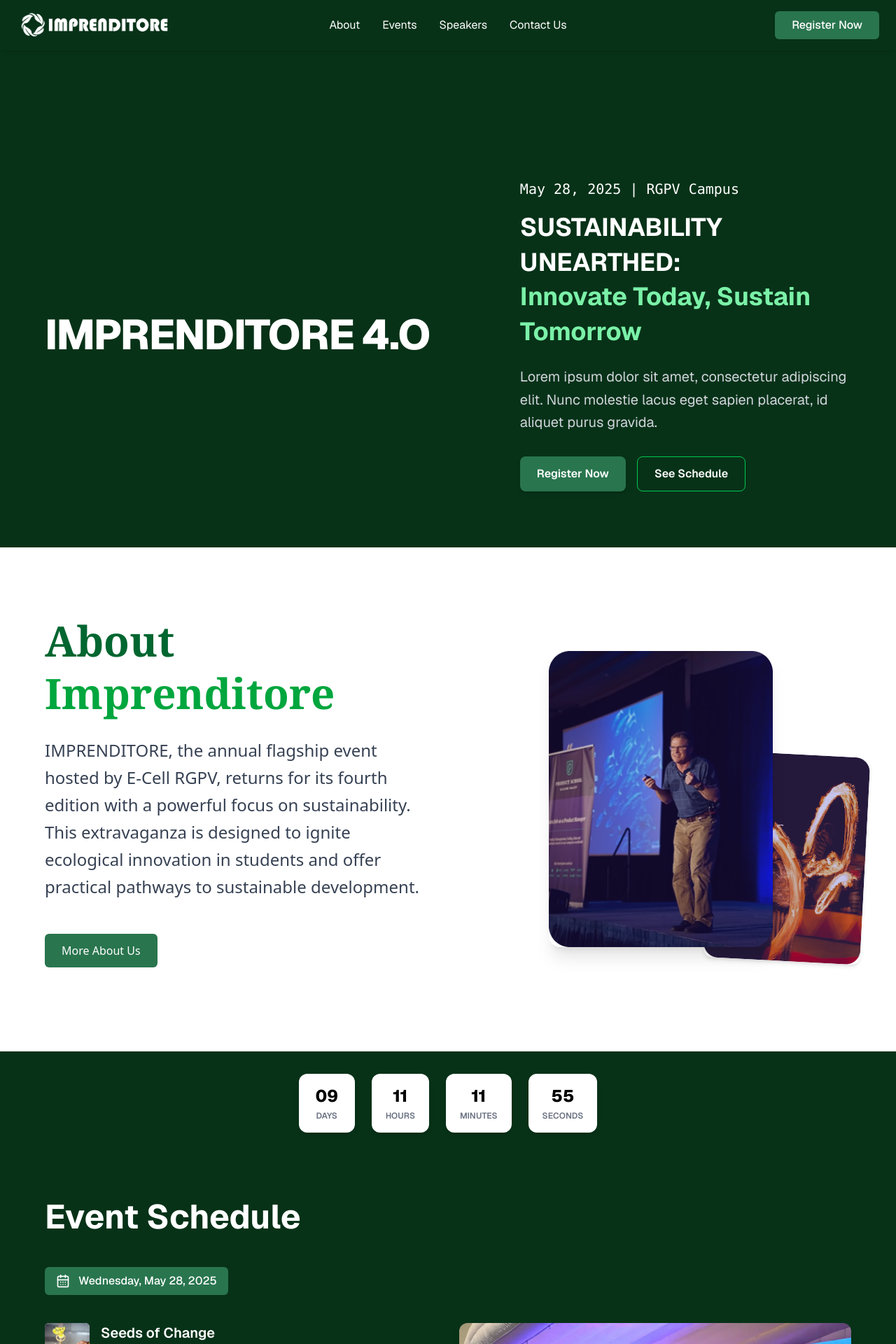
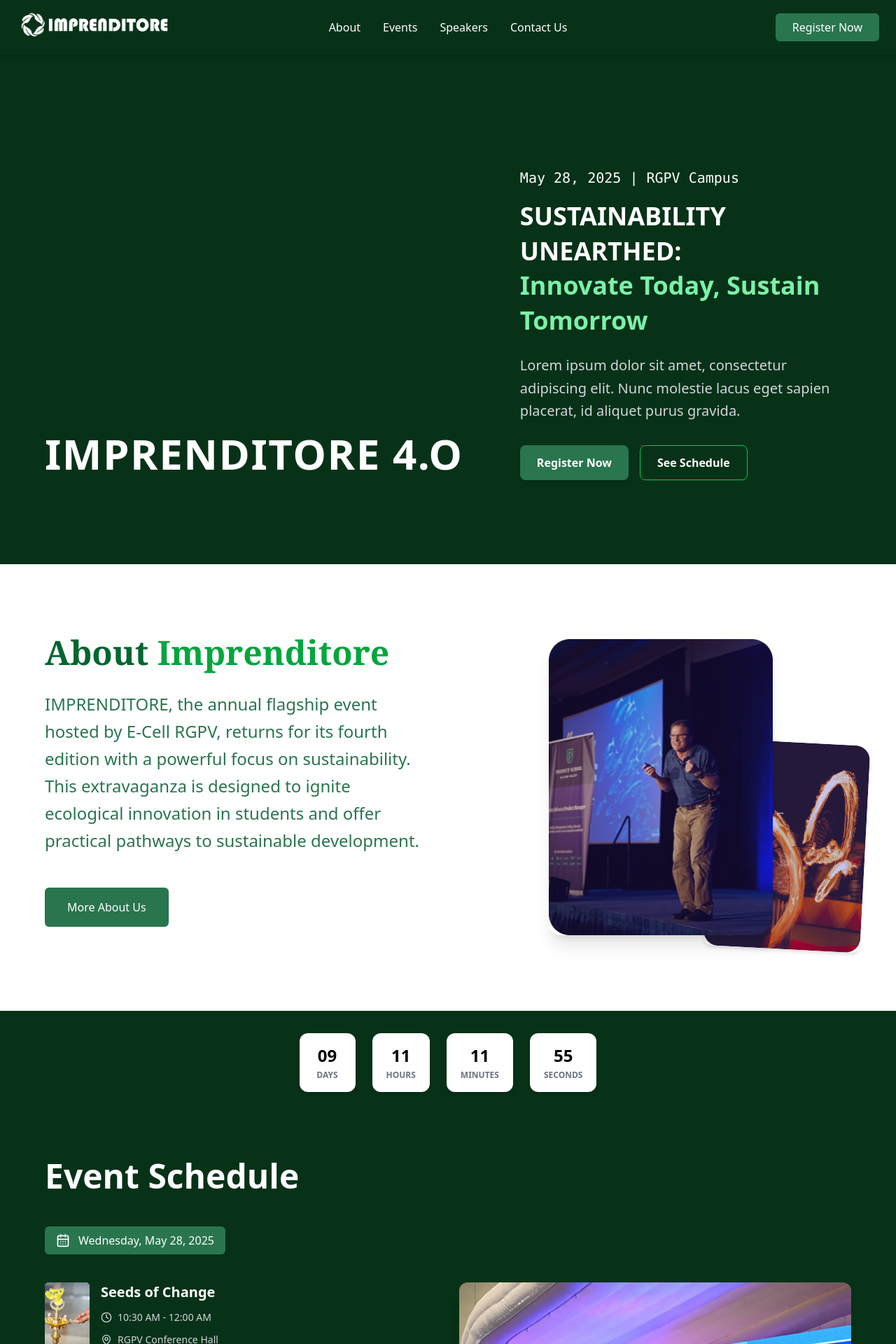
Before and after one commit to TechEcellRGPV/Imprenditore-4.0, a Next.js app: page / in a window 1280 px wide. Shown: the top 1920 px of the page at 70% size. Built offline with nearby package versions, Linux system fonts and the light colour scheme.

Commit message:
update home page ui and font

```diff
--- a/src/app/globals.css
+++ b/src/app/globals.css
@@ -19,25 +19,14 @@
   }
 }
 
+
 body {
   background: var(--background);
   color: var(--foreground);
   font-family: Arial, Helvetica, sans-serif;
 } */
-.perspective {
-  perspective: 1000px;
-}
-
-.transform-style {
-  transform-style: preserve-3d;
-}
-
-.backface-hidden {
-  backface-visibility: hidden;
-}
-
-.rotate-y-180 {
-  transform: rotateY(180deg);
+html{
+  scroll-behavior: smooth;
 }
 .perspective {
   perspective: 1000px;
--- a/src/app/layout.js
+++ b/src/app/layout.js
@@ -1,4 +1,5 @@
 import { Geist, Geist_Mono } from "next/font/google";
+import { Manrope } from 'next/font/google'
 import "./globals.css";
 import { Toaster } from "sonner";
 
@@ -6,6 +7,11 @@ const geistSans = Geist({
   variable: "--font-geist-sans",
   subsets: ["latin"],
 });
+const manrope = Manrope({
+  subsets: ['latin'],
+  weight: ['500'], // Medium
+  variable: '--font-manrope',
+})
 
 const geistMono = Geist_Mono({
   variable: "--font-geist-mono",
@@ -15,13 +21,16 @@ const geistMono = Geist_Mono({
 export const metadata = {
   title: "Imprenditore 4.0",
   description: "by E-Cell RGPV",
+  icons: {
+    icon: '/ecell-logo.jpg'
+  },
 };
 
 export default function RootLayout({ children }) {
   return (
     <html lang="en">
       <body
-        className={`${geistSans.variable} ${geistMono.variable} antialiased`}
+        className={`${manrope.variable} antialiased`}
       >
         {children}
         <Toaster richColors position="top-center" />
--- a/src/components/about.js
+++ b/src/components/about.js
@@ -5,15 +5,15 @@ export default function About() {
 
 
         <div className="md:w-1/2 space-y-6 text-center md:text-left">
-          <h2 className="lg:text-6xl  sm:text-5xl font-bold font-serif text-green-800 leading-tight">
+          <h2 className="lg:text-5xl text-2xl  sm:text-4xl font-bold font-serif text-green-800 leading-tight">
             About <span className="text-green-600">Imprenditore</span>
           </h2>
-          <p className="text-gray-700 text-base lg:text-2xl sm:text-lg leading-relaxed">
+          <p className="text-[#29754E] text-base lg:text-2xl sm:text-lg leading-relaxed">
             IMPRENDITORE, the annual flagship event hosted by E-Cell RGPV, returns for its fourth edition
             with a powerful focus on sustainability. This extravaganza is designed to ignite ecological innovation in students
             and offer practical pathways to sustainable development.
           </p>
-          <button className="bg-[#29754E] hover:bg-[#256B47] text-white px-6 py-3 my-6 rounded-md font-medium transition duration-300">
+          <button className="bg-[#29754E] hover:bg-[#256B47] text-white px-8 py-4 my-6 rounded-md font-medium transition duration-300">
             More About Us
           </button>
         </div>
--- a/src/components/countdown.js
+++ b/src/components/countdown.js
@@ -31,11 +31,11 @@ const Countdown = () => {
   }, []);
 
   return (
-    <div className="flex justify-center items-center gap-4 sm:gap-6 py-8 px-4 bg-[#073218] flex-nowrap overflow-x-auto">
+    <div className="flex  justify-center items-center gap-4 sm:gap-6 py-8 px-5 sm:px-4 bg-[#073218] flex-nowrap overflow-x-hidden">
       {Object.entries(timeLeft).map(([label, value]) => (
         <div
           key={label}
-          className="bg-white rounded-xl px-5 py-4 text-center shadow-md min-w-[80px]"
+          className="bg-white rounded-xl px-3 sm:px-5 py-4 text-center shadow-md min-w-[60px] sm:min-w-[80px]"
         >
           <p className="text-2xl font-extrabold text-black">{value}</p>
           <p className="text-gray-500 font-semibold uppercase text-xs mt-1">
--- a/src/components/eventSchedule.js
+++ b/src/components/eventSchedule.js
@@ -31,10 +31,10 @@ const events = [
 
 const EventSchedule = () => {
   return (
-    <section className="bg-[#073218] text-white px-4 py-16">
+    <section className="bg-[#073218] text-white px-15 sm:px-4 py-16">
       <div className="max-w-6xl mx-auto">
         {/* Heading */}
-        <h2 className="text-5xl font-bold mb-12  text-left text-white-300">Event Schedule</h2>
+        <h2 className="text-5xl font-bold mb-12 text-center sm:text-left text-white-300">Event Schedule</h2>
 
         {/* Date */}
         <div className="flex items-center gap-3 bg-[#29754E] hover:bg-[#256B47] text-white rounded-md lg:text-md px-4 py-2 w-fit mb-10">
@@ -48,7 +48,7 @@ const EventSchedule = () => {
           <div className="flex flex-col gap-12">
             {events.map((event, index) => (
               <div key={index} className="flex items-start gap-4">
-                <div className="w-16 h-16 bg-white rounded-md overflow-hidden">
+                <div className="w-16 h-24 bg-white rounded-md overflow-hidden">
                   <img
                     src={event.image}
                     alt={event.name}
@@ -57,7 +57,7 @@ const EventSchedule = () => {
                 </div>
                 <div>
                   <h3 className="text-xl font-semibold">{event.name}</h3>
-                  <p className="flex items-center text-sm text-gray-300 mt-1">
+                  <p className="flex items-center text-sm text-gray-300 my-3">
                     <Clock size={16} className="mr-2" />
                     {event.time}
                   </p>
@@ -80,7 +80,7 @@ const EventSchedule = () => {
             <img
               src="/images/timeline.png"
               alt="Event"
-              className="w-full h-100 object-cover rounded-xl shadow-lg"
+              className="w-full h-120 object-cover rounded-xl shadow-lg"
             />
           </div>
         </div>
--- a/src/components/footer.js
+++ b/src/components/footer.js
@@ -4,7 +4,7 @@ import { FaInstagram, FaLinkedinIn, FaXTwitter } from "react-icons/fa6";
 export default function Footer() {
   return (
     <footer className="bg-[#073218] text-white py-6 px-4">
-      <div className="flex justify-between items-center flex-wrap gap-4">
+      <div className="flex justify-center sm:justify-between items-center flex-wrap gap-4">
 
         <div className="flex items-center space-x-2">
           <img src="/images/logo.png" alt="Imprenditore Logo" className="h-10" />
--- a/src/components/header.js
+++ b/src/components/header.js
@@ -1,4 +1,4 @@
-'use client';
+"use client";
 import { useState } from "react";
 import { FaBars, FaTimes } from "react-icons/fa";
 
@@ -12,31 +12,41 @@ export default function Header() {
   return (
     <header className="bg-[#073218] text-white px-6 py-4 shadow-md fixed w-full z-50">
       <div className="relative flex items-center justify-between max-w-7xl mx-auto">
-
-
         <div className="flex-shrink-0">
+          <button
+            className="cursor-pointer"
+            onClick={() => {
+              window.location.href = "/";
+            }}
+          >
             <img
               src="/images/logo.png"
               alt="Imprenditore Logo"
               className="h-10 w-auto"
             />
+          </button>
         </div>
 
         <nav className="hidden md:flex absolute left-1/2 -translate-x-1/2 space-x-8">
-          <a href="#about" className="hover:text-green-300">About</a>
-          <a href="/events" className="hover:text-green-300">Events</a>
-          <a href="/speakers" className="hover:text-green-300">Speakers</a>
-          <a href="#contact" className="hover:text-green-300">Contact Us</a>
+          <a href="#about" className="hover:text-green-300">
+            About
+          </a>
+          <a href="/events" className="hover:text-green-300">
+            Events
+          </a>
+          <a href="#speakers" className="hover:text-green-300">
+            Speakers
+          </a>
+          <a href="#contact" className="hover:text-green-300">
+            Contact Us
+          </a>
         </nav>
 
-
         <div className="hidden md:block">
-          <button className="bg-[#29754E] hover:bg-[#256B47] text-white px-6 py-2 rounded-md font-medium">
+          <button onClick={()=>{window.location.href=("/register")}} className="bg-[#29754E] hover:bg-[#256B47] text-white px-6 py-2 rounded-md cursor-pointer font-medium">
             Register Now
           </button>
-
         </div>
-
 
         <div className="md:hidden">
           <button onClick={toggleNav}>
@@ -45,14 +55,23 @@ export default function Header() {
         </div>
       </div>
 
-
       {navOpen && (
         <div className="md:hidden bg-green-950 text-white px-6 py-4 space-y-3">
-          <a href="/" className="block hover:text-green-300">Home</a>
-          <a href="#about" className="block hover:text-green-300">About</a>
-          <a href="/events" className="block hover:text-green-300">Events</a>
-          <a href="/speakers" className="block hover:text-green-300">Speakers</a>
-          <a href="#contact" className="block hover:text-green-300">Contact Us</a>
+          <a href="/" className="block hover:text-green-300">
+            Home
+          </a>
+          <a href="#about" className="block hover:text-green-300">
+            About
+          </a>
+          <a href="/events" className="block hover:text-green-300">
+            Events
+          </a>
+          <a href="/speakers" className="block hover:text-green-300">
+            Speakers
+          </a>
+          <a href="#contact" className="block hover:text-green-300">
+            Contact Us
+          </a>
           <button className="bg-green-600 hover:bg-green-500 text-white px-6 py-2 rounded-md font-medium w-full">
             Register Now
           </button>
--- a/src/components/hero.js
+++ b/src/components/hero.js
@@ -1,11 +1,12 @@
+"use client";
 export default function Hero() {
   return (
-    <section className="bg-[#073218] text-white px-6 pt-64 pb-20">
-      <div className="max-w-6xl mx-auto flex flex-col md:flex-row items-center justify-between gap-12">
+    <section className="bg-[#073218] text-white px-6 pt-37 sm:pt-60 pb-30">
+      <div className="max-w-6xl mx-auto flex flex-col md:flex-row items-end justify-between gap-12">
 
 
-        <div className="md:w-2/3 text-4xl sm:text-5xl lg:text-6xl font-extrabold tracking-tight leading-tight text-left md:text-left">
-          <span className="block">IMPRENDITORE 4.O</span>
+        <div className="md:w-2/3 text-4xl text-center sm:text-5xl lg:text-6xl font-bold tracking-wide leading-tight sm:text-left md:text-left">
+         <span className="block">IMPRENDITORE 4.O</span>
 
         </div>
 
@@ -22,10 +23,10 @@ export default function Hero() {
             Lorem ipsum dolor sit amet, consectetur adipiscing elit. Nunc molestie lacus eget sapien placerat, id aliquet purus gravida.
           </p>
           <div className="flex flex-wrap justify-center md:justify-start gap-4">
-            <button className="bg-[#29754E] hover:bg-[#256B47] text-white px-6 py-3 rounded-lg font-semibold shadow-md transition">
+            <button onClick={()=>{window.location.href=("/register")}} className="bg-[#29754E] hover:bg-[#256B47] text-white px-6 py-3 cursor-pointer rounded-lg font-semibold shadow-md transition">
               Register Now
             </button>
-            <button className="border border-green-500 hover:bg-[#29754E] text-white px-6 py-3 rounded-lg font-semibold transition">
+            <button onClick={()=>{window.location.href=("/events")}} className="border border-green-500 hover:bg-[#29754E] text-white cursor-pointer px-6 py-3 rounded-lg font-semibold transition">
               See Schedule
             </button>
           </div>
```
Also changed, not shown: src/components/speaker.js (+6 -6 lines), public/ecell-logo.jpg (added). Lines whose indentation alone changed are shown as unchanged.
